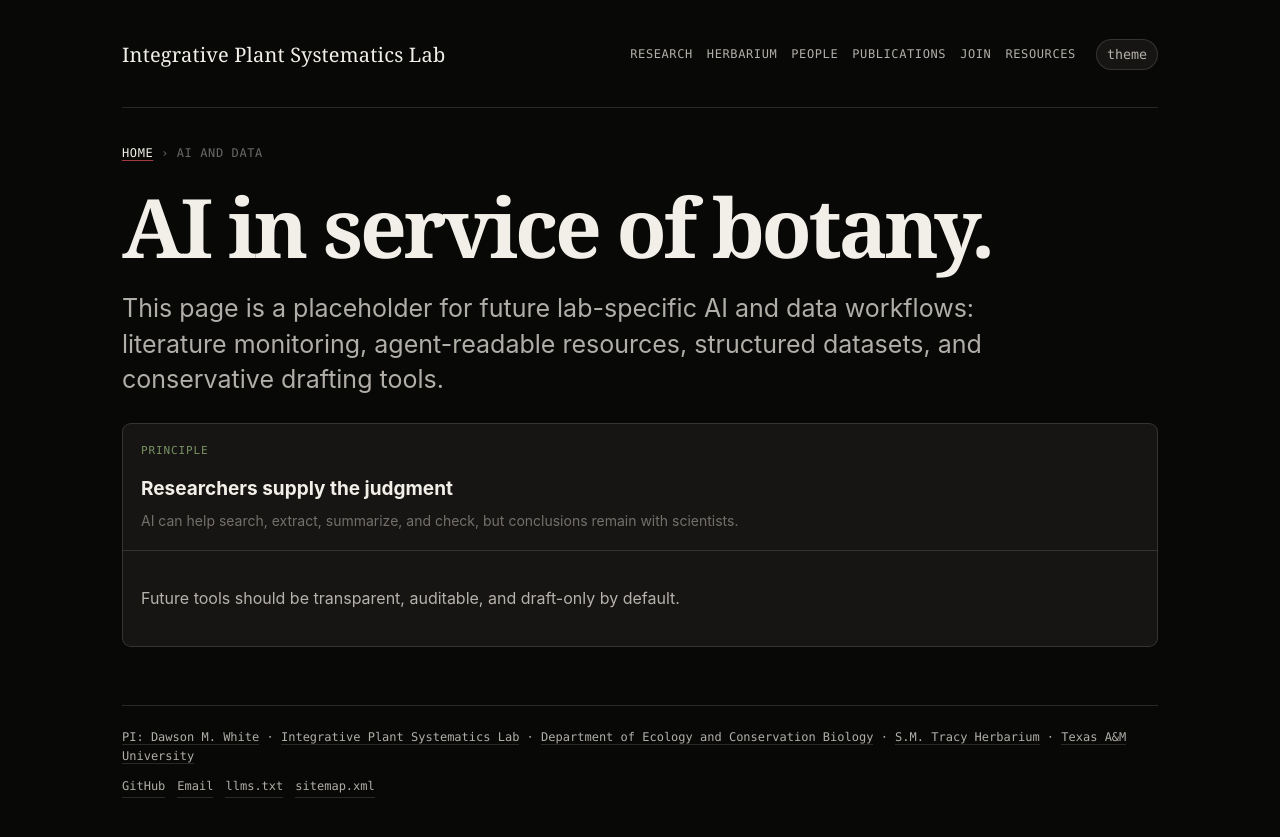
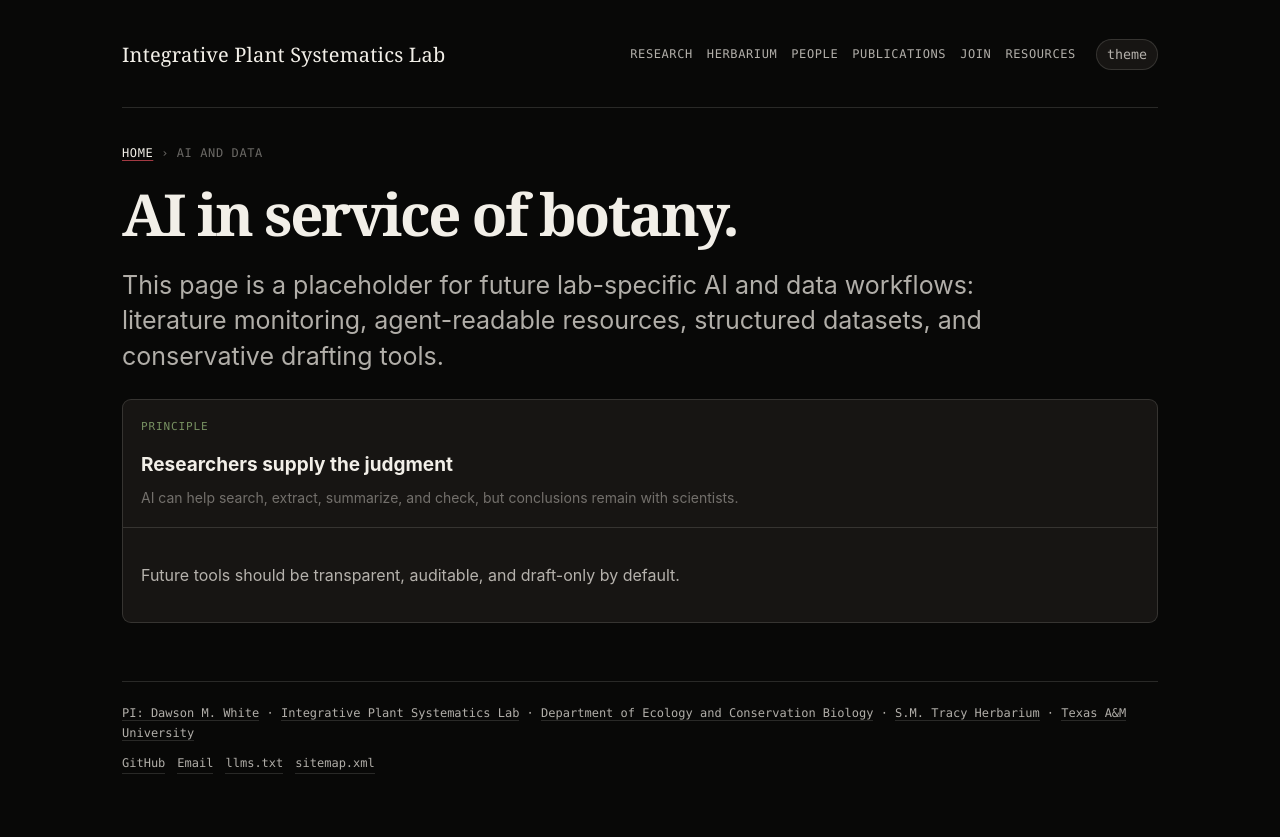
Before and after one commit to Erythroxylum/whiteplantsystematics.org, a Jekyll site: the page built from ai.html, in a window 1280 px wide. Shown: the top 837 px of the page. Built offline with Jekyll 4.4.1, drawn with Linux system fonts in a browser that asks for light colours.

Commit message:
title font size

```diff
--- a/assets/css/main.css
+++ b/assets/css/main.css
@@ -43,7 +43,7 @@
 .site-nav a { color: var(--ink-dim); text-decoration: none; }
 .theme-toggle { border: 1px solid var(--rule); background: var(--paper-raised); color: var(--ink-dim); border-radius: 999px; padding: 7px 10px; font-family: var(--font-mono); cursor: pointer; }
 .crumb { font-family: var(--font-mono); font-size: 12px; color: var(--ink-faint); text-transform: uppercase; letter-spacing: 0.05em; margin-bottom: 22px; }
-.title { font-family: var(--font-serif); font-size: clamp(42px, 7vw, 82px); line-height: 0.98; letter-spacing: -0.04em; margin: 0 0 22px; max-width: 920px; }
+.title { font-family: var(--font-serif); font-size: clamp(34px, 5vw, 58px); line-height: 0.98; letter-spacing: -0.04em; margin: 0 0 22px; max-width: 920px; }
 .lede { font-size: clamp(19px, 2.2vw, 25px); line-height: 1.42; color: var(--ink-dim); max-width: 900px; }
 h2 { font-family: var(--font-serif); font-size: 34px; line-height: 1.15; margin: 48px 0 12px; }
 h3 { margin: 0 0 8px; font-size: 19px; line-height: 1.25; }
```
